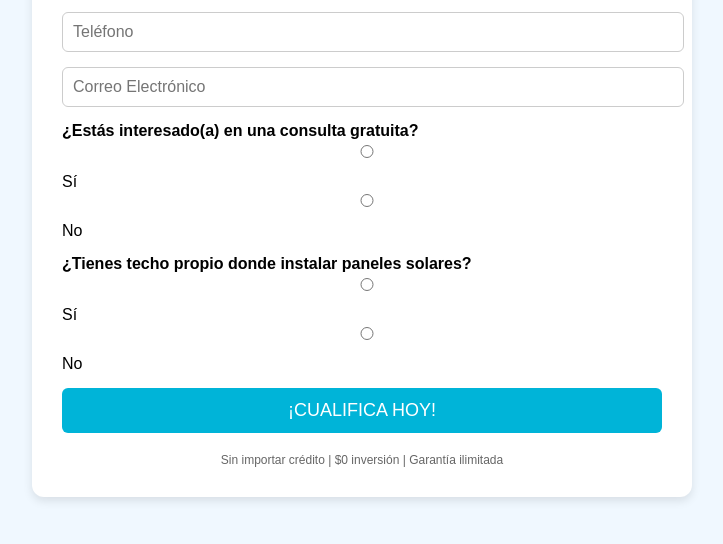
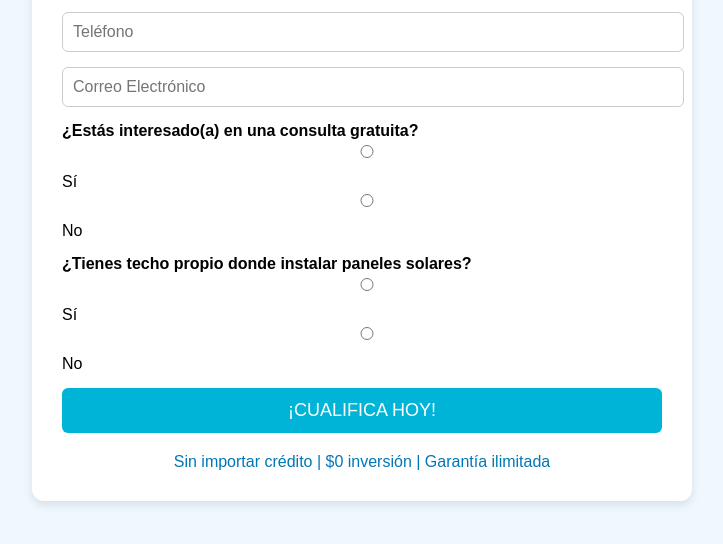
Before and after one commit to fsilver79/solar-landing, a plain HTML site: page index.html in a window 1280 px wide. Shown: the part 240-784 px from the top of the page, without its empty margins (278-1001 px from the left). Drawn offline with Linux system fonts and the light colour scheme.

Commit message:
Update index.html

```diff
--- a/index.html
+++ b/index.html
@@ -62,8 +62,8 @@
     }
     .footer {
       text-align: center;
-      font-size: 12px;
-      color: #666;
+      font-size: 16px;
+      color: #0077b6;
       margin-top: 20px;
     }
   </style>
```
